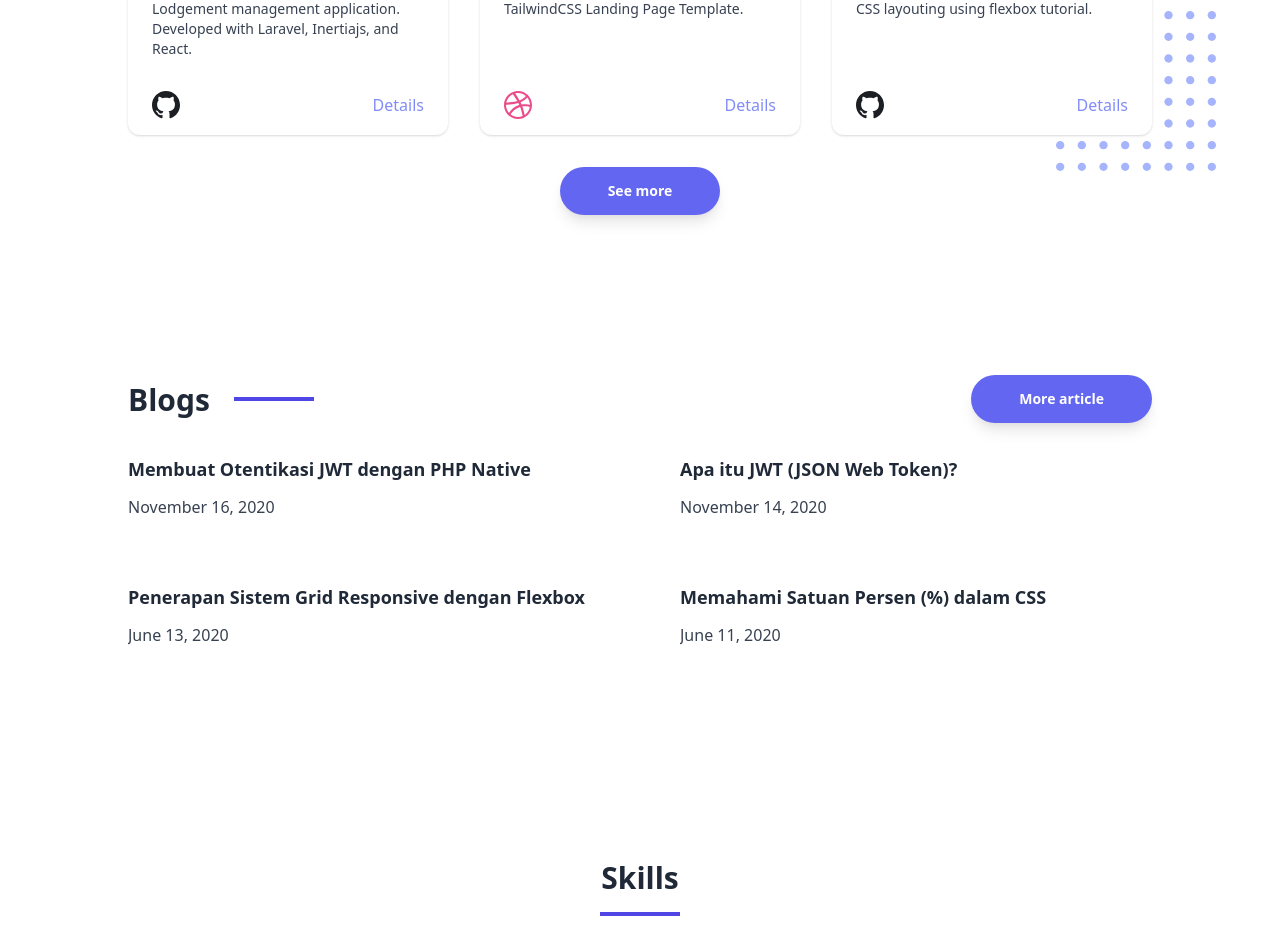
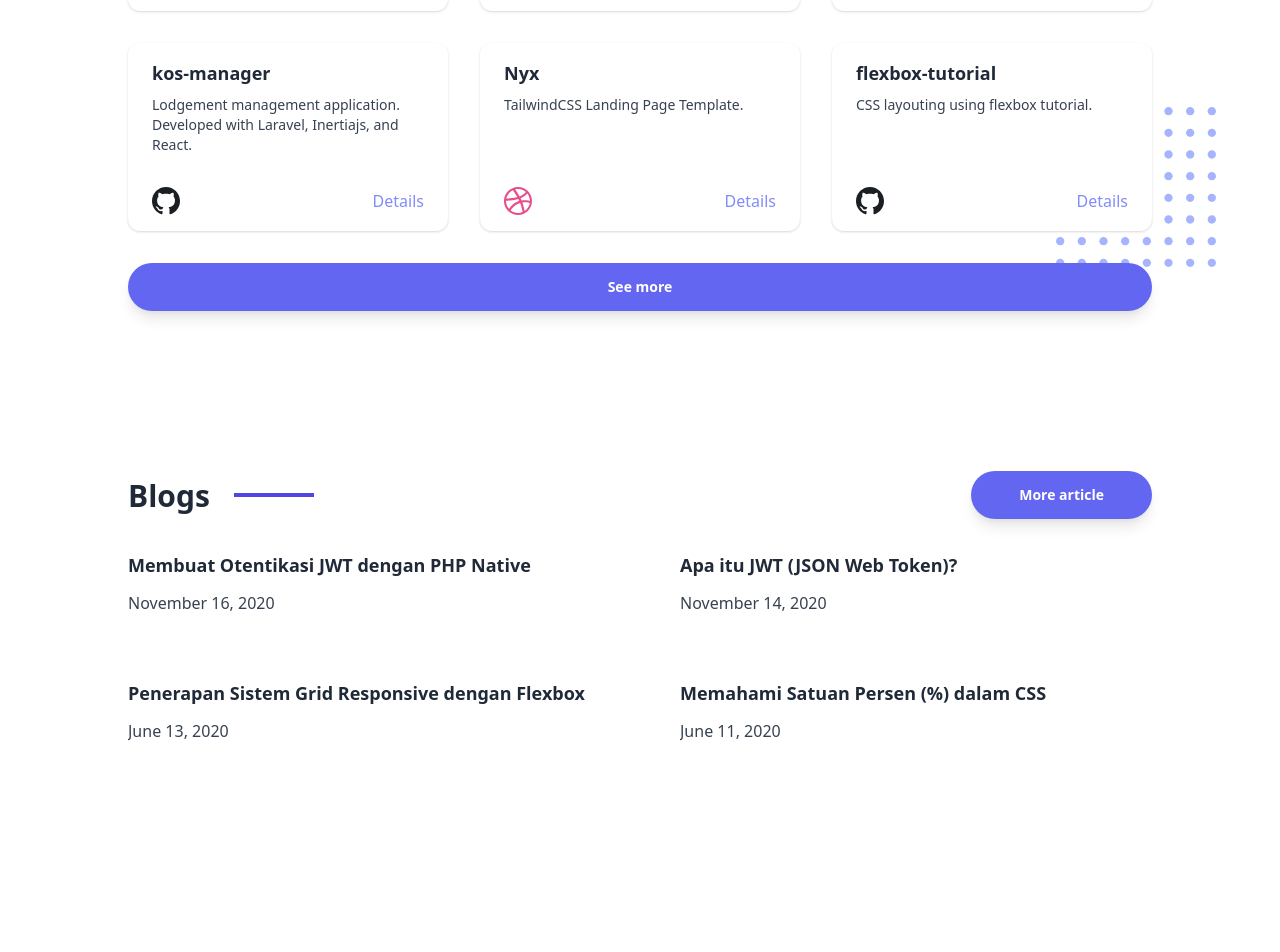
Before and after one commit to itsfaqih/fama, a React (Create React App) app: page / in a window 1280 px wide. Shown: the part 1299-2251 px from the top of the page. Built offline with nearby package versions, Linux system fonts and the light colour scheme; a web font is replaced by a local one.

Commit message:
Added padding to container, added projects 'see more' link

```diff
--- a/src/components/organisms/Projects/index.tsx
+++ b/src/components/organisms/Projects/index.tsx
@@ -85,7 +85,7 @@ const Projects = forwardRef<HTMLElement | undefined, ProjectsSectionProps>(
         </div>
 
         <Animated.FromDirection from="bottom" animate={controls} custom={2} delay={1}>
-          <RoundedButton className="mx-auto mt-8">
+          <RoundedButton as="a" href="https://github.com/itsfaqih" className="mx-auto mt-8">
             {language.value === 'en' ? 'See more' : 'Lihat Selengkapnya'}
           </RoundedButton>
         </Animated.FromDirection>
--- a/src/components/templates/Landing/index.tsx
+++ b/src/components/templates/Landing/index.tsx
@@ -30,7 +30,7 @@ export default function Landing({ data, locale, sections }: Props) {
   return (
     <>
       <Navigation className="fixed z-10 top-8" locale={locale} sections={sections} />
-      <Container className="pt-8">
+      <Container className="pt-32">
         <div className="flex flex-wrap">
           <main className="w-full mt-12">
             <Header data={header.data} text={header.text} lowerSectionRef={lowerSectionRef} />
```
